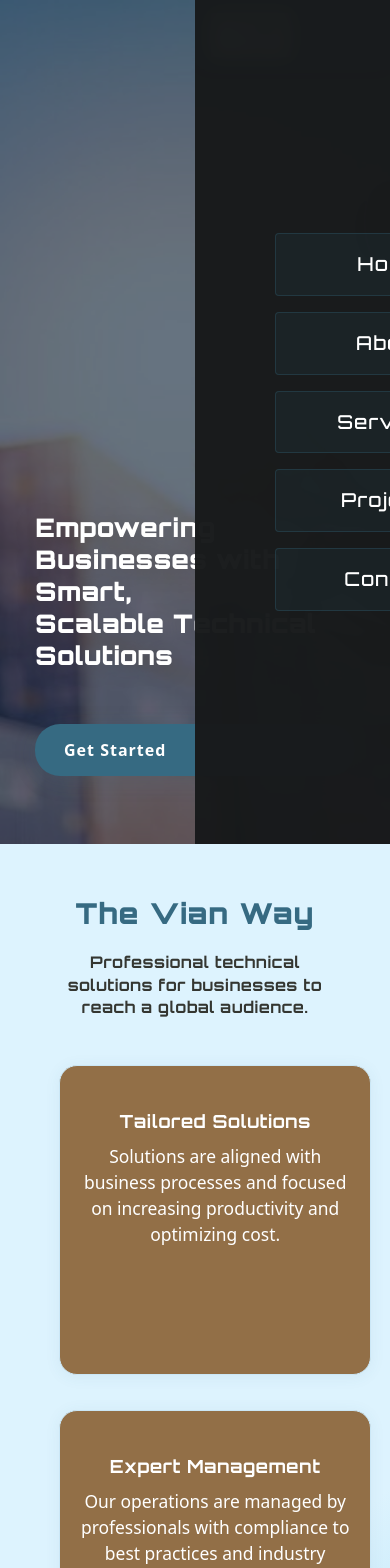
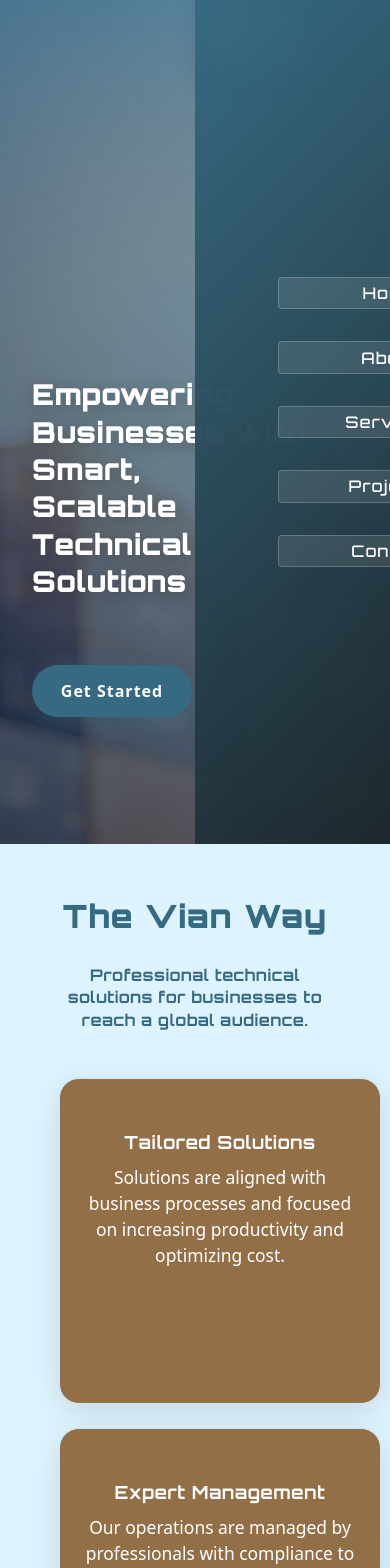
Before and after one commit to Vian-global/vian-global, a React (Vite) app: page / in a window 390 px wide. Shown: the top 1568 px of the page. Built offline with nearby package versions, Linux system fonts and the light colour scheme.

Commit message:
new settings

```diff
--- a/src/App.css
+++ b/src/App.css
@@ -16,6 +16,12 @@ body, html, #root {
   width: 100vw;
   max-width: 100vw;
   box-sizing: border-box;
+}
+
+body.nav-open {
+  overflow: hidden;
+  position: fixed;
+  width: 100%;
 }
 h1, h2, h3, .projects-title, .projects-title-bold {
   font-family: 'Orbitron', Arial, sans-serif;
@@ -427,13 +433,14 @@ html, body {
 }
 .vian-way-lead {
   font-size: 1.08rem;
-  color: var(--dark);
+  color: var(--primary);
   margin: 0 auto;
   max-width: 600px;
   font-family: 'Orbitron', Arial, sans-serif;
   font-weight: 700;
   letter-spacing: 0.5px;
   white-space: nowrap;
+  text-align: center;
 }
 
 @media (max-width: 768px) {
@@ -442,6 +449,8 @@ html, body {
     font-size: 1rem;
     line-height: 1.4;
     max-width: 100%;
+    text-align: center;
+    color: var(--primary);
   }
 }
 .vian-way-cards {
@@ -1194,7 +1203,7 @@ html, body {
   font-family: 'Orbitron', Arial, sans-serif;
   text-align: center;
   font-size: 2.3rem;
-  color: #222;
+  color: var(--primary);
   font-weight: 800;
   margin-bottom: 2.5rem;
   line-height: 1.2;
@@ -1202,7 +1211,7 @@ html, body {
 }
 .projects-title-bold {
   font-weight: 900;
-  color: #23272e;
+  color: var(--primary);
   font-size: 2.5rem;
   letter-spacing: 1px;
   display: inline-block;
@@ -1520,75 +1529,87 @@ html, body {
   }
 }
 
-/* Hamburger styles */
+/* Modern Hamburger Menu */
 .hamburger {
   display: none;
   flex-direction: column;
   justify-content: center;
   align-items: center;
-  width: 44px;
-  height: 44px;
-  background: none;
+  width: 48px;
+  height: 48px;
+  background: rgba(255, 255, 255, 0.1);
   border: none;
+  border-radius: 8px;
   cursor: pointer;
   z-index: 120;
-  padding: 8px;
-}
-
-@media (max-width: 900px) {
-  .hamburger {
-    display: flex;
-  }
-}
+  transition: all 0.3s ease;
+}
+
+.hamburger:hover {
+  background: rgba(255, 255, 255, 0.2);
+  transform: scale(1.05);
+}
+
 .hamburger .bar {
-  width: 28px;
-  height: 4px;
+  width: 22px;
+  height: 2px;
   background: #fff;
-  margin: 3px 0;
+  margin: 2px 0;
   border-radius: 2px;
-  transition: all 0.3s;
-}
-@media (max-width: 900px) {
+  transition: all 0.3s ease;
+}
+
+.hamburger.active .bar:nth-child(1) {
+  transform: rotate(45deg) translate(5px, 5px);
+}
+
+.hamburger.active .bar:nth-child(2) {
+  opacity: 0;
+}
+
+.hamburger.active .bar:nth-child(3) {
+  transform: rotate(-45deg) translate(7px, -6px);
+}
+/* === MODERN MOBILE DESIGN === */
+@media (max-width: 768px) {
+  /* Modern Mobile Header */
   .header, .simple-header {
     flex-direction: row;
     align-items: center;
     justify-content: space-between;
-    padding: 0.8rem 1rem;
-    min-height: 70px;
-    height: 70px;
-    border-radius: 0 0 12px 12px;
+    padding: 1rem 1.5rem;
+    min-height: 80px;
+    height: 80px;
+    background: var(--primary);
+    box-shadow: 0 2px 20px rgba(0, 0, 0, 0.1);
+    border-radius: 0;
     position: fixed;
     width: 100%;
     box-sizing: border-box;
-  }
+    z-index: 1000;
+  }
+
   .header-logo {
     justify-content: flex-start;
     width: auto;
-    margin-bottom: 0;
-  }
+    margin: 0;
+  }
+
   .header-logo-img {
-    height: 50px;
+    height: 55px;
     margin: 0;
     display: block;
   }
+
   .hamburger {
     display: flex;
-    position: static;
-    right: auto;
-    top: auto;
-    z-index: 120;
-    width: 44px;
-    height: 44px;
-    padding: 8px;
-  }
-  .hamburger .bar {
-    width: 24px;
-    height: 3px;
-    background: #fff;
-    margin: 2px 0;
-    border-radius: 2px;
-    transition: all 0.3s;
-  }
+    z-index: 1001;
+    position: relative;
+  }
+
+
+
+  /* Modern Mobile Navigation */
   .nav {
     display: none;
     position: fixed;
@@ -1598,248 +1619,377 @@ html, body {
     bottom: 0;
     width: 100vw;
     height: 100vh;
-    background: rgba(24, 26, 27, 0.98);
-    backdrop-filter: blur(10px);
+    background: linear-gradient(135deg, rgba(54, 106, 130, 0.98) 0%, rgba(24, 26, 27, 0.98) 100%);
+    backdrop-filter: blur(20px);
     flex-direction: column;
     align-items: center;
     justify-content: center;
     padding: 0;
-    box-shadow: none;
-    z-index: 110;
-    gap: 2.5rem;
-    font-size: 1.2rem;
-  }
+    z-index: 999;
+    gap: 2rem;
+  }
+
   .nav.nav-open {
     display: flex;
-  }
+    animation: slideIn 0.3s ease-out;
+  }
+
   .nav a {
     color: #fff;
-    font-size: 1.3rem;
-    padding: 1.2rem 2rem;
-    width: auto;
-    text-align: center;
-    border-radius: 8px;
-    background: rgba(54, 106, 130, 0.1);
-    border: 1px solid rgba(54, 106, 130, 0.3);
+    font-size: 1.4rem;
     font-family: 'Orbitron', Arial, sans-serif;
     font-weight: 700;
+    padding: 1rem 2.5rem;
+    margin: 0.5rem 0;
+    text-align: center;
+    border-radius: 12px;
+    background: rgba(255, 255, 255, 0.1);
+    border: 1px solid rgba(255, 255, 255, 0.2);
+    min-width: 250px;
+    transition: all 0.3s ease;
     letter-spacing: 1px;
-    min-width: 200px;
-    transition: all 0.3s;
-  }
+    text-decoration: none;
+  }
+
   .nav a:hover, .nav a:active {
-    background: var(--primary);
-    color: #fff;
-    transform: scale(1.05);
-  }
+    background: rgba(255, 255, 255, 0.2);
+    transform: translateY(-2px);
+    box-shadow: 0 8px 25px rgba(0, 0, 0, 0.2);
+  }
+
   .nav-overlay {
     position: fixed;
-    top: 0; left: 0; right: 0; bottom: 0;
-    background: rgba(0,0,0,0.5);
-    z-index: 100;
-  }
-  .hero-section, .vian-way-section, .our-portals-section, .navigator-section, .services-section, .projects-section, .contact-section {
-    padding: 2.2rem 0.7rem !important;
-  }
+    top: 0;
+    left: 0;
+    right: 0;
+    bottom: 0;
+    background: rgba(0, 0, 0, 0.5);
+    z-index: 998;
+    backdrop-filter: blur(2px);
+    cursor: pointer;
+  }
+
+  /* Modern Hero Section */
+  .hero-section {
+    min-height: 100vh;
+    height: 100vh;
+    padding-top: 80px;
+    display: flex;
+    align-items: flex-end;
+    justify-content: flex-start;
+    padding-bottom: 15vh;
+  }
+
+  .hero-bg {
+    background-size: cover;
+    background-position: center center;
+    background-attachment: fixed;
+  }
+
+  .hero-overlay {
+    background: linear-gradient(45deg, rgba(20, 40, 60, 0.75) 0%, rgba(54, 106, 130, 0.6) 100%);
+  }
+
+  .hero-content {
+    text-align: left;
+    padding: 0 2rem;
+    max-width: 100%;
+    width: 100%;
+  }
+
   .hero-content h1 {
-    font-size: 1.6rem;
-    line-height: 1.3;
-    margin-bottom: 1.5rem;
-    text-align: center;
-  }
-  .services-title, .our-portals-title, .projects-title, .contact-title, .navigator-title, .partners-title {
-    font-size: 1.8rem;
-    margin-bottom: 1.5rem;
+    font-size: 2.2rem;
+    line-height: 1.25;
+    margin-bottom: 2rem;
+    text-align: left;
+    font-weight: 800;
+    text-shadow: 0 4px 20px rgba(0, 0, 0, 0.3);
+  }
+
+  .cta-btn {
+    font-size: 1.1rem;
+    padding: 1.2rem 2.5rem;
+    margin-top: 2rem;
+    border-radius: 30px;
+    box-shadow: 0 8px 25px rgba(54, 106, 130, 0.3);
+    min-height: auto;
+    width: auto;
+    display: inline-block;
+  }
+
+  /* Clean Section Styling */
+  .vian-way-section, .our-portals-section, .navigator-section,
+  .services-section, .projects-section, .contact-section {
+    padding: 4rem 1.5rem;
+  }
+
+  /* Modern Typography */
+  .services-title, .our-portals-title, .projects-title,
+  .contact-title, .navigator-title, .partners-title {
+    font-size: 2rem;
+    margin-bottom: 2rem;
     text-align: center;
     line-height: 1.2;
   }
+
   .vian-way-header h2 {
-    font-size: 1.8rem;
+    font-size: 2rem;
+    margin-bottom: 1.5rem;
+  }
+
+  /* Card Layouts */
+  .vian-way-cards {
+    gap: 1.5rem;
+    flex-direction: column;
+  }
+
+  .vian-way-card {
+    padding: 2rem 1.5rem;
+    border-radius: 20px;
+    box-shadow: 0 8px 30px rgba(0, 0, 0, 0.1);
+  }
+
+  .service-card-custom {
+    flex-direction: column;
+    padding: 2rem 1.5rem;
+    border-radius: 20px;
+    margin-bottom: 1.5rem;
+    box-shadow: 0 8px 30px rgba(0, 0, 0, 0.1);
+  }
+
+  .service-card-custom .service-img {
+    width: 80px;
+    height: 80px;
+    margin: 0 0 1.5rem 0;
+    border-radius: 50%;
+  }
+
+  .service-card-custom h3 {
+    font-size: 1.3rem;
     margin-bottom: 1rem;
-  }
-  .services-content, .our-portals-content, .navigator-content {
-    flex-direction: column !important;
-    gap: 1.5rem;
-    padding: 1.2rem 0.7rem;
-    align-items: stretch;
-  }
-  .our-portals-img, .navigator-img, .service-img {
+    text-align: left;
+  }
+
+  .service-card-custom p {
+    font-size: 1rem;
+    line-height: 1.6;
+    text-align: left;
+  }
+
+  /* Content Layouts */
+  .our-portals-content, .navigator-content {
+    flex-direction: column;
+    gap: 2rem;
+    padding: 2rem 1.5rem;
+    border-radius: 20px;
+  }
+
+  .our-portals-img, .navigator-img {
     width: 100%;
     max-width: 100%;
     height: auto;
-    margin: 0 auto 1.2rem auto;
-    display: block;
-    border-radius: 14px;
-  }
-  .service-card-custom, .service-card-custom.reverse {
-    flex-direction: column !important;
-    align-items: flex-start;
-    padding: 1.2rem 0.7rem;
-    min-height: 0;
-  }
-  .service-card-custom .service-img, .service-card-custom.reverse .service-img {
-    margin: 0 0 1.2rem 0;
-    width: 100px;
-    height: 100px;
-    border-radius: 50%;
-  }
-  .service-card-custom h3, .our-portals-info h3 {
-    font-size: 1.1rem;
-    text-align: left;
-  }
-  .service-card-custom p, .our-portals-info p {
-    font-size: 0.98rem;
-    text-align: left;
-  }
-  .cta-btn, .our-portals-link, .navigator-link {
-    font-size: 1rem;
-    padding: 0.7rem 1.5rem;
-    margin-top: 1.2rem;
+    border-radius: 15px;
+    margin-bottom: 1rem;
+  }
+
+  /* Contact Section */
+  .contact-container {
+    flex-direction: column;
+    gap: 2rem;
+    padding: 0 1rem;
+  }
+
+  .contact-form-area, .contact-info-area {
+    padding: 2rem 1.5rem;
+    border-radius: 20px;
+    box-shadow: 0 10px 40px rgba(0, 0, 0, 0.1);
+    margin: 0;
     width: 100%;
     box-sizing: border-box;
   }
-  .contact-form-area, .contact-info-area {
-    padding: 1.2rem 0.7rem;
-    border-radius: 16px;
-  }
+
+  .contact-title {
+    font-size: 1.8rem;
+    margin-bottom: 1.5rem;
+  }
+
+  .contact-form {
+    width: 100%;
+  }
+
   .contact-form input, .contact-form textarea {
-    font-size: 1rem;
-    padding: 0.9rem 1rem;
-    border-radius: 8px;
-  }
-  .footer-container, .footer-menus {
-    flex-direction: column;
-    align-items: center;
-    padding: 1.2rem 0.7rem;
-  }
-  .footer-nav {
-    flex-direction: column;
-    gap: 1rem;
+    font-size: 1.1rem;
+    padding: 1.2rem 1.5rem;
+    border-radius: 12px;
+    border: 2px solid var(--card-border);
     width: 100%;
-    align-items: center;
-  }
-  .footer-nav a {
+    box-sizing: border-box;
+    margin-bottom: 1rem;
+    background: #fafcff;
+    transition: all 0.3s ease;
+  }
+
+  .contact-form input:focus, .contact-form textarea:focus {
+    border-color: var(--primary);
+    box-shadow: 0 0 0 3px rgba(54, 106, 130, 0.1);
+    background: #fff;
+    outline: none;
+  }
+
+  .contact-form button {
+    width: 100%;
+    padding: 1.2rem 2rem;
     font-size: 1.1rem;
-    padding: 0.5rem 1rem;
-    min-width: 120px;
-    border-radius: 8px;
-  }
-  .footer-social {
-    margin: 1.2rem 0;
-    justify-content: center;
-  }
-  .footer-bottom {
-    text-align: center;
-    font-size: 0.95rem;
+    font-weight: 700;
+    background: var(--primary);
+    color: #fff;
+    border: none;
+    border-radius: 12px;
+    cursor: pointer;
+    transition: all 0.3s ease;
     margin-top: 1rem;
   }
-}
-
-/* === COMPREHENSIVE MOBILE OPTIMIZATIONS === */
-@media (max-width: 768px) {
-  /* Hero section mobile optimization */
-  .hero-section {
-    min-height: 100vh !important;
-    height: 100vh !important;
-    padding-top: 70px !important;
-    align-items: flex-end !important;
-    padding-bottom: 8vh !important;
-  }
-
-  .hero-content {
-    text-align: left !important;
-    padding: 0 1.5rem !important;
-    max-width: 100% !important;
-  }
-
-  .hero-content h1 {
-    font-size: 1.9rem !important;
-    line-height: 1.2 !important;
-    text-align: left !important;
-    margin-bottom: 1.8rem !important;
-    max-width: 95% !important;
-  }
-
-  /* Better touch targets */
-  .cta-btn, .our-portals-link, .navigator-link {
-    font-size: 1.1rem !important;
-    padding: 1rem 2rem !important;
-    min-height: 48px;
-    margin-top: 1.5rem !important;
-    border-radius: 25px !important;
-  }
-
-  /* Improved form experience */
-  .contact-form input, .contact-form textarea {
-    font-size: 1.1rem !important;
-    padding: 1.2rem 1.5rem !important;
-    border-radius: 12px !important;
-    min-height: 48px;
-  }
-
-  /* Better spacing for sections */
-  .vian-way-section, .our-portals-section,
-  .navigator-section, .services-section, .projects-section, .contact-section {
-    padding: 3rem 1rem !important;
-  }
-
-  /* Improved card spacing */
-  .vian-way-card, .service-card-custom {
-    padding: 1.5rem 1.2rem !important;
-    margin-bottom: 1rem;
-  }
-
-  /* Better project gallery for mobile */
-  .project-image-card {
-    min-width: 300px !important;
-    max-width: 300px !important;
-  }
-
-  /* Social media icons larger touch targets */
-  .footer-social a {
-    width: 48px !important;
-    height: 48px !important;
-  }
-
-  /* Contact info better spacing */
+
+  .contact-form button:hover {
+    background: var(--secondary);
+    transform: translateY(-2px);
+    box-shadow: 0 8px 25px rgba(54, 106, 130, 0.3);
+  }
+
   .contact-info-area h3 {
     font-size: 1.2rem;
     margin-top: 1.5rem;
-    margin-bottom: 0.5rem;
+    margin-bottom: 0.8rem;
   }
 
   .contact-info-area p {
     font-size: 1rem;
-    line-height: 1.5;
+    line-height: 1.6;
     margin-bottom: 1.2rem;
   }
-}
-
-/* === EXTRA SMALL MOBILE SCREENS === */
+
+  /* Footer */
+  .footer-container {
+    padding: 2rem 1.5rem;
+  }
+
+  .footer-menus {
+    flex-direction: column;
+    gap: 2rem;
+    align-items: center;
+  }
+
+  .footer-nav {
+    flex-direction: column;
+    gap: 1.5rem;
+    width: 100%;
+    align-items: center;
+  }
+
+  .footer-nav a {
+    font-size: 1.1rem;
+    padding: 0.8rem 1.5rem;
+    min-width: 150px;
+    border-radius: 12px;
+    background: rgba(54, 106, 130, 0.1);
+    transition: all 0.3s ease;
+  }
+
+  .footer-nav a:hover {
+    background: var(--accent);
+    color: var(--primary);
+    transform: translateY(-2px);
+  }
+
+  .footer-social {
+    margin: 1.5rem 0;
+    justify-content: center;
+    gap: 1rem;
+  }
+
+  .footer-social a {
+    width: 50px;
+    height: 50px;
+    border-radius: 12px;
+    background: var(--primary);
+    transition: all 0.3s ease;
+  }
+
+  .footer-social a:hover {
+    transform: translateY(-3px) scale(1.1);
+    box-shadow: 0 10px 25px rgba(54, 106, 130, 0.3);
+  }
+
+  .footer-bottom {
+    text-align: center;
+    font-size: 1rem;
+    margin-top: 2rem;
+  }
+}
+
+/* === MODERN MOBILE ANIMATIONS === */
+@keyframes slideIn {
+  from {
+    opacity: 0;
+    transform: translateY(-100%);
+  }
+  to {
+    opacity: 1;
+    transform: translateY(0);
+  }
+}
+
+/* === ADDITIONAL MOBILE REFINEMENTS === */
 @media (max-width: 480px) {
   .header-logo-img {
-    height: 45px !important;
+    height: 45px;
   }
 
   .hamburger {
-    width: 40px !important;
-    height: 40px !important;
-    padding: 6px !important;
+    width: 44px;
+    height: 44px;
   }
 
   .hero-content h1 {
-    font-size: 1.6rem !important;
-    line-height: 1.25 !important;
+    font-size: 1.8rem;
+    line-height: 1.3;
+  }
+
+  .nav a {
+    font-size: 1.2rem;
+    min-width: 200px;
+    padding: 0.9rem 1.5rem;
+  }
+
+  .vian-way-section, .our-portals-section, .navigator-section,
+  .services-section, .projects-section, .contact-section {
+    padding: 3rem 1rem;
+  }
+
+  .service-card-custom h3 {
+    font-size: 1.2rem;
+  }
+
+  .service-card-custom p {
+    font-size: 0.95rem;
   }
 
   .cta-btn {
-    font-size: 1rem !important;
-    padding: 0.9rem 1.8rem !important;
-  }
-
-  .nav a {
-    font-size: 1.2rem !important;
-    min-width: 180px !important;
-    padding: 1rem 1.5rem !important;
-  }
-}
+    font-size: 1rem;
+    padding: 0.9rem 1.8rem;
+  }
+
+  .contact-form-area, .contact-info-area {
+    padding: 1.5rem 1rem;
+  }
+
+  .contact-form input, .contact-form textarea {
+    font-size: 1rem;
+    padding: 1rem 1.2rem;
+  }
+
+  .contact-form button {
+    padding: 1rem 1.5rem;
+    font-size: 1rem;
+  }
+}
```
Also changed, not shown: src/App.jsx (+20 -6 lines).
